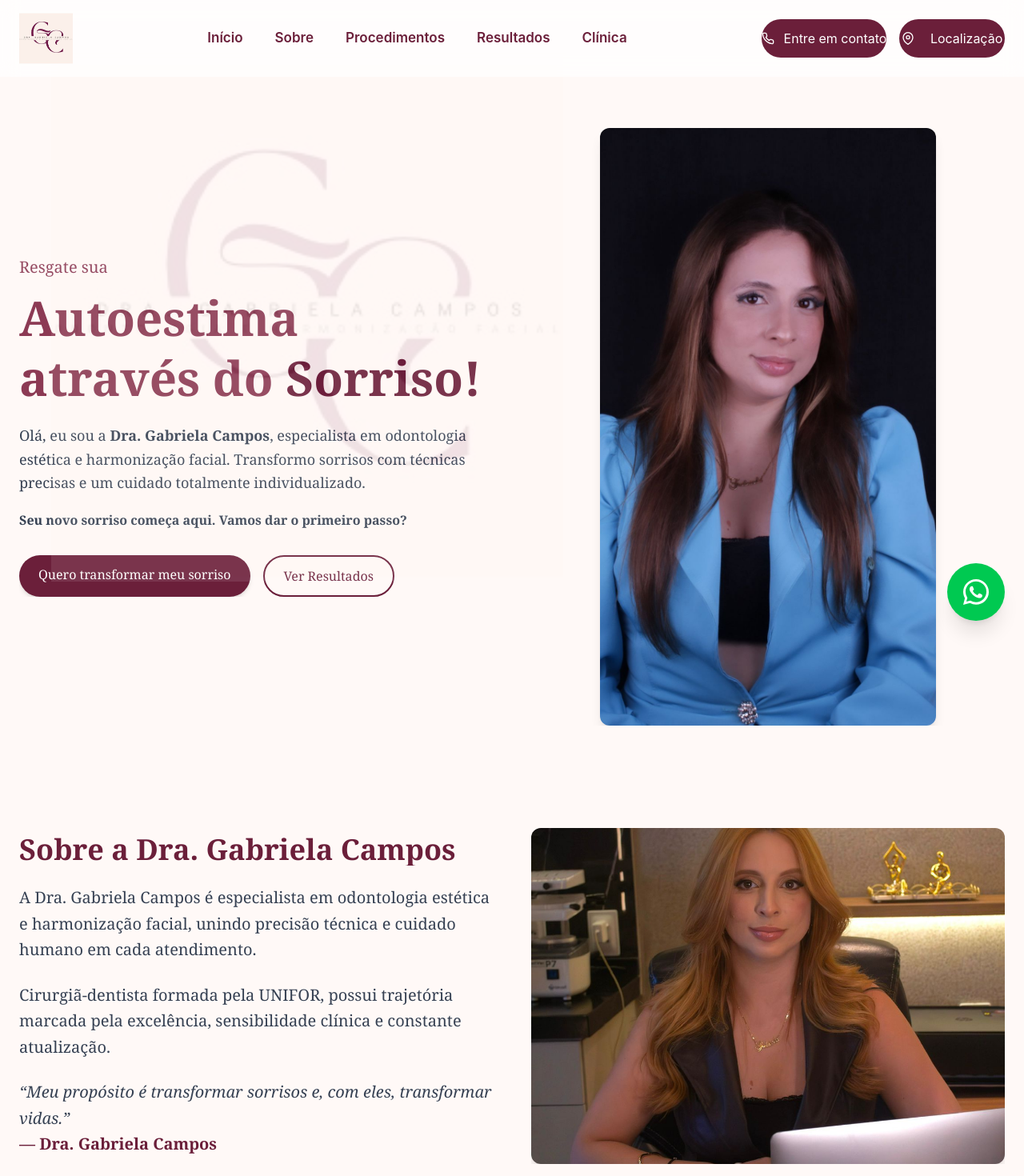
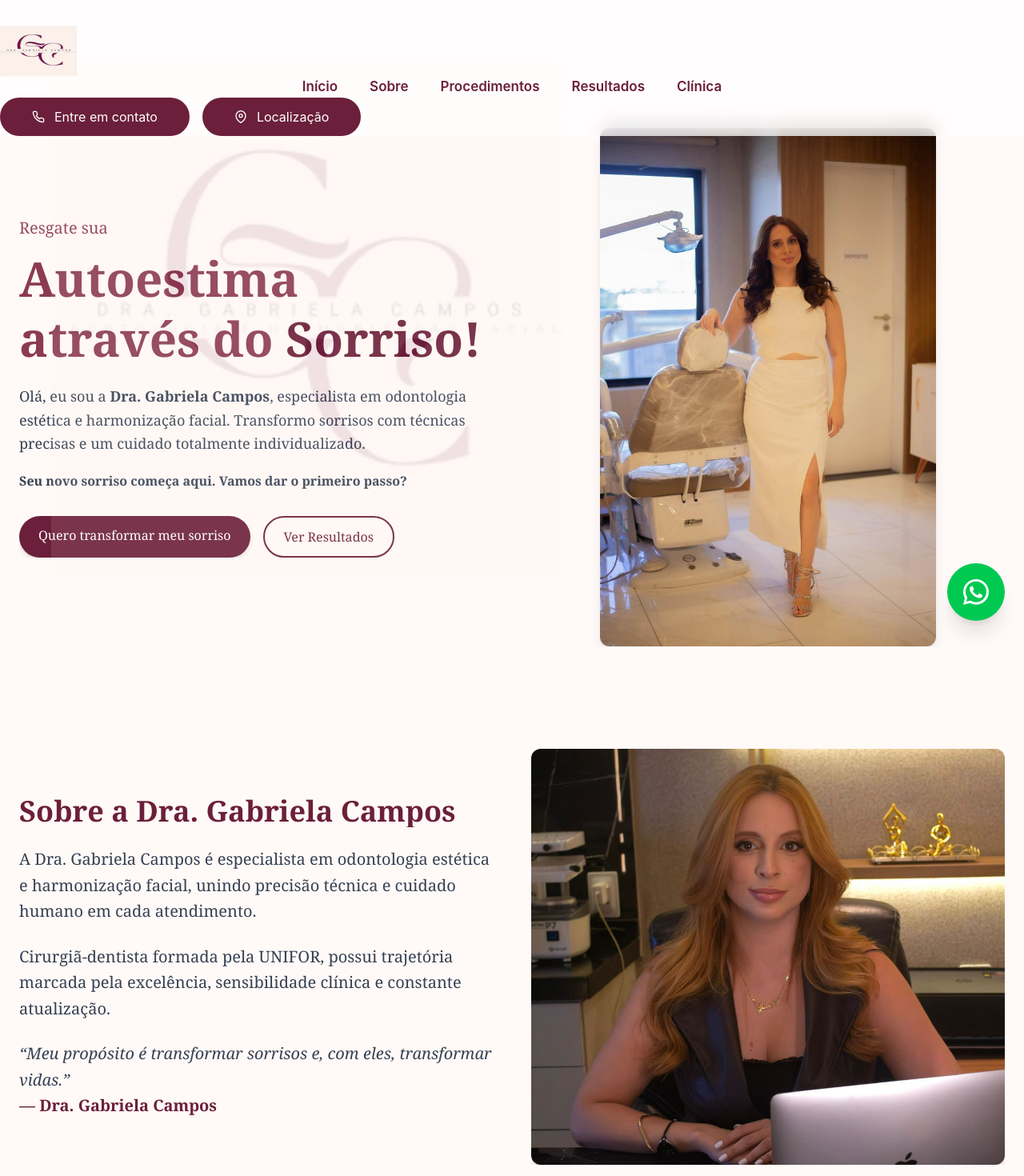
Before and after one commit to lkelvinsilva/dra-gabriela-campos-landingpage, a React (Vite) app: page / in a window 1280 px wide. Shown: the top 1470 px of the page at 80% size. Built offline with nearby package versions, Linux system fonts and the light colour scheme.

Commit message:
Ajuste do overlay e z-index do menu mobile

```diff
--- a/src/components/About.jsx
+++ b/src/components/About.jsx
@@ -36,11 +36,11 @@ export default function About() {
 
         {/* FOTO */}
         <div className="flex justify-center w-full overflow-hidden">
-          <div className="w-full max-w-[320px] md:max-w-md rounded-xl overflow-hidden shadow-xl">
+          <div className="w-full max-w-[360px] md:max-w-md rounded-xl overflow-hidden shadow-xl">
             <img
               src="/gabiAbout.jpg"
               alt="Dra Gabriela"
-              className="w-full h-auto max-h-[420px] object-cover"
+              className="w-full h-auto max-h-[520px] object-cover"
             />
           </div>
         </div>
--- a/src/components/Harmonizacao.jsx
+++ b/src/components/Harmonizacao.jsx
@@ -44,7 +44,7 @@ export default function Harmonizacao() {
       id: 4,
       title: "Bioestimulador de Colágeno",
       desc: "Estimula a produção natural de colágeno, melhorando firmeza e elasticidade da pele para um aspecto rejuvenescido.",
-      image: "/procedimentos/colageno.jpg",
+      image: "/procedimentos/colageno2.jpg",
     },
     {
       id: 5,
--- a/src/components/Hero.jsx
+++ b/src/components/Hero.jsx
@@ -54,7 +54,7 @@ export default function Hero() {
         {/* --- FOTO --- */}
       <div className="flex justify-center md:pr-05">
         <img
-          src="/gabi.jpg"
+          src="/gabi2.jpg"
           alt="Dra. Gabriela Campos"
           className="
             rounded-xl shadow-lg object-cover
--- a/src/components/Navbar.jsx
+++ b/src/components/Navbar.jsx
@@ -22,6 +22,9 @@ export default function Navbar() {
     >
       <div className="max-w-7xl mx-auto px-6 py-4 flex items-center justify-between">
 
+      </div>
+
+
         {/* LOGO */}
         <a href="/" className="flex items-center">
           <img src="/logo-gc.jpg" className="h-16 w-24" alt="Logo" />
@@ -41,7 +44,7 @@ export default function Navbar() {
 
         <a
           href="https://wa.me/5585992883317"
-          className="px-9 py-3 rounded-full bg-[var(--vinho)] text-white !text-white
+          className="px-10 py-3 rounded-full bg-[var(--vinho)] text-white !text-white
          flex items-center justify-center gap-3
          whitespace-nowrap"
 
@@ -53,32 +56,24 @@ export default function Navbar() {
 
         <a
           href="https://maps.google.com/"
-          className="px-8 py-3 rounded-full bg-[var(--vinho)] text-white !text-white flex items-center justify-center gap-5"
+          className="px-10 py-3 rounded-full bg-[var(--vinho)] text-white !text-white flex items-center justify-center gap-3"
         >
           <FiMapPin className="w-4 h-4 text-white flex-shrink-0" />
           Localização
         </a>
 
-
-        </div>
-
-        {/* BOTÃO MENU MOBILE */}
-        <button
-          className="md:hidden text-4xl text-[var(--vinho)]"
-          onClick={() => setOpenMenu(true)}
-        >
-          <FiMenu />
-        </button>
       </div>
 
       {/* MENU MOBILE + OVERLAY */}
       <div
         className={`
-          fixed inset-0 z-40 flex md:hidden
+          fixed inset-0 z-[9999] flex md:hidden
           transition-opacity duration-300
           ${openMenu ? "opacity-100 pointer-events-auto" : "opacity-0 pointer-events-none"}
         `}
       >
+
+
         {/* FUNDO ESCURO */}
         <div
           className="absolute inset-0 bg-[#F4E7E4] backdrop-blur-sm"
@@ -92,6 +87,7 @@ export default function Navbar() {
             bg-[var(--vinho-2)] text-white p-8 shadow-2xl
             transition-transform duration-300
             ${openMenu ? "translate-x-0" : "translate-x-full"}
+            z-[10000]
           `}
         >
           {/* BOTÃO FECHAR */}
```
Also changed, not shown: public/gabi2.jpg (added), public/procedimentos/colageno2.jpg (added).
